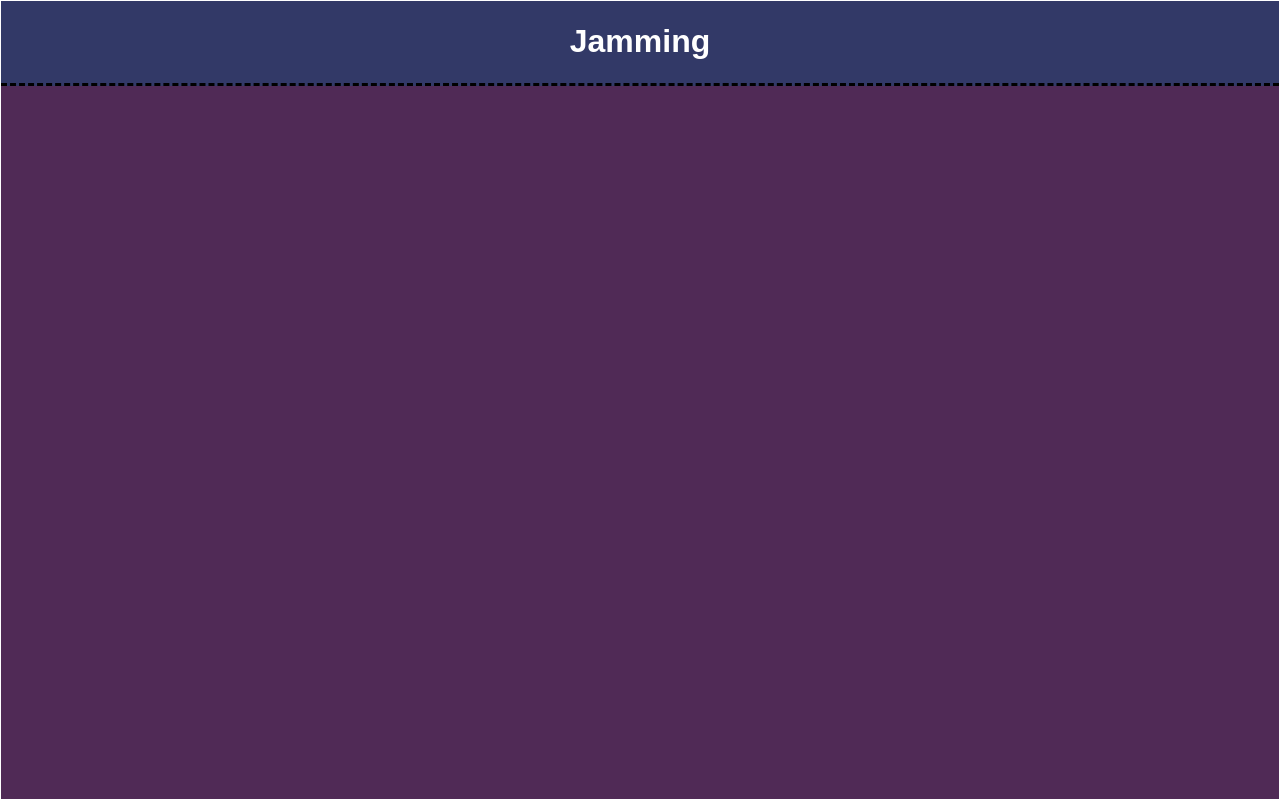
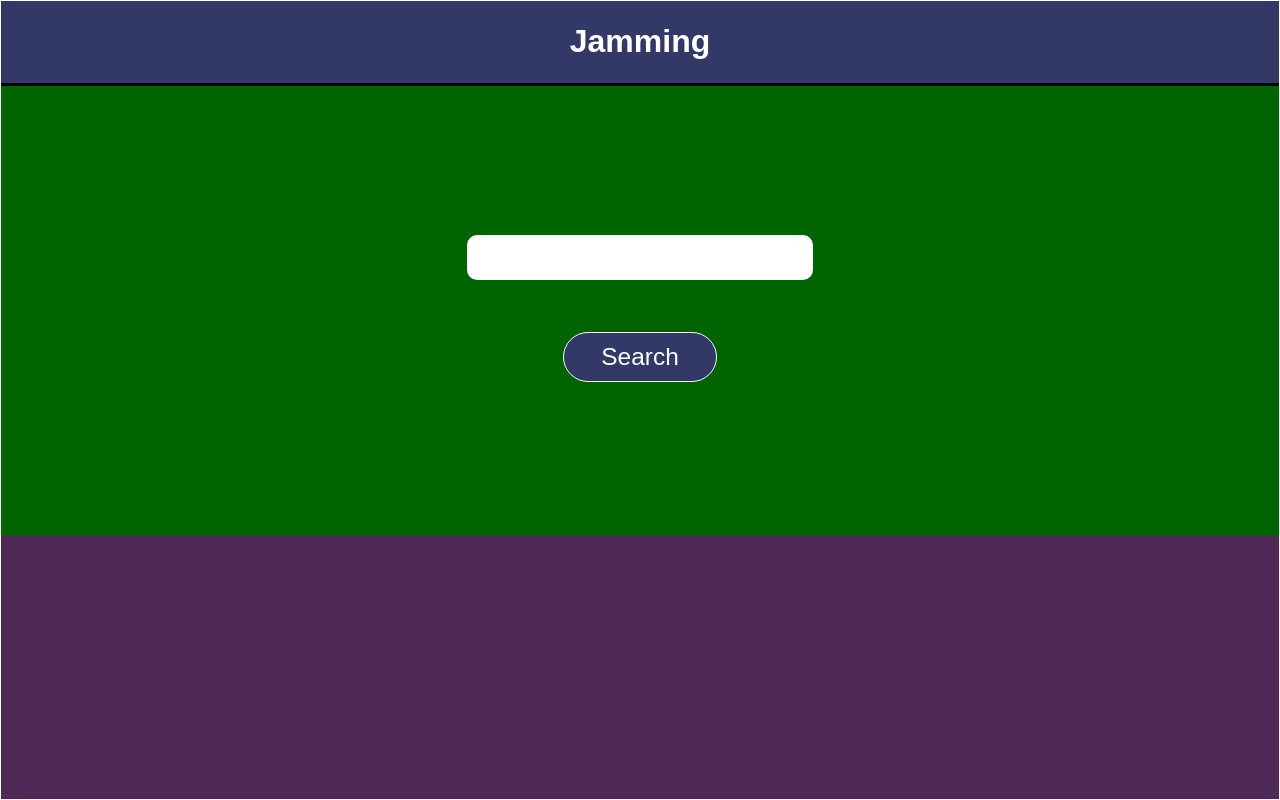
Before and after one commit to memelopez/Jamming, a React (Create React App) app: page / in a window 1280 px wide. Built offline with nearby package versions, Linux system fonts and the light colour scheme.

Commit message:
Add search bar

```diff
--- a/src/App.css
+++ b/src/App.css
@@ -35,7 +35,7 @@ h1, h2, h3 {
 /* header */
 .header {
   background-color: #323967;
-  border-bottom: 3px dashed #000;
+  border-bottom: 3px solid #000;
   height: 85px;
   width: 100%;
   display: flex;
--- a/src/App.js
+++ b/src/App.js
@@ -1,4 +1,5 @@
 import './App.css';
+import SearchBar from './components/searchBar/SearchBar';
 
 function App() {
   return (
@@ -6,6 +7,7 @@ function App() {
       <div className="header">
         <h1>Jamming</h1>
       </div>
+      <SearchBar />
     </div>
   );
 }
--- /dev/null
+++ b/src/components/searchBar/SearchBar.js
@@ -0,0 +1,15 @@
+import React from 'react';
+import styles from './searchBar.module.css';
+
+function SearchBar() {
+  return (
+    <div className={styles.searchBarContainer}>
+      <form className={styles.songForm}>
+        <input type="text" name="songSearchInput" id="songSearchInput" className={styles.songFormInput}/>
+        <input type="submit" value="Search" className={styles.songFormBtn}/>
+      </form>
+    </div>
+  );
+}
+
+export default SearchBar;
--- /dev/null
+++ b/src/components/searchBar/searchBar.module.css
@@ -0,0 +1,39 @@
+/* searchBar.module.css */
+.searchBarContainer {
+  background-color: darkgreen;
+  height: 450px;
+  width: 100%;
+}
+
+.songForm {
+  width: 60%;
+  margin: 0 auto;
+  display: flex;
+  flex-direction: column;
+  justify-content: center;
+  align-items: center;
+  align-content: center;
+  padding-top: 130px;
+}
+
+.songFormInput {
+  width: 45%;
+  height: 45px;
+  margin: 1em 0;
+  padding: 0.25em 0.35em;
+  font-size: 1.2em;
+  border-radius: 10px;
+  border: none;
+}
+
+.songFormBtn {
+  font-size: 1.53em;
+  padding: 0.4em 0;
+  margin: 1.35em;
+  background-color: #323967;
+  color: #fff;
+  box-shadow: none;
+  border-radius: 50px;
+  border: 1px solid #fff;
+  width: 20%;
+}
```
